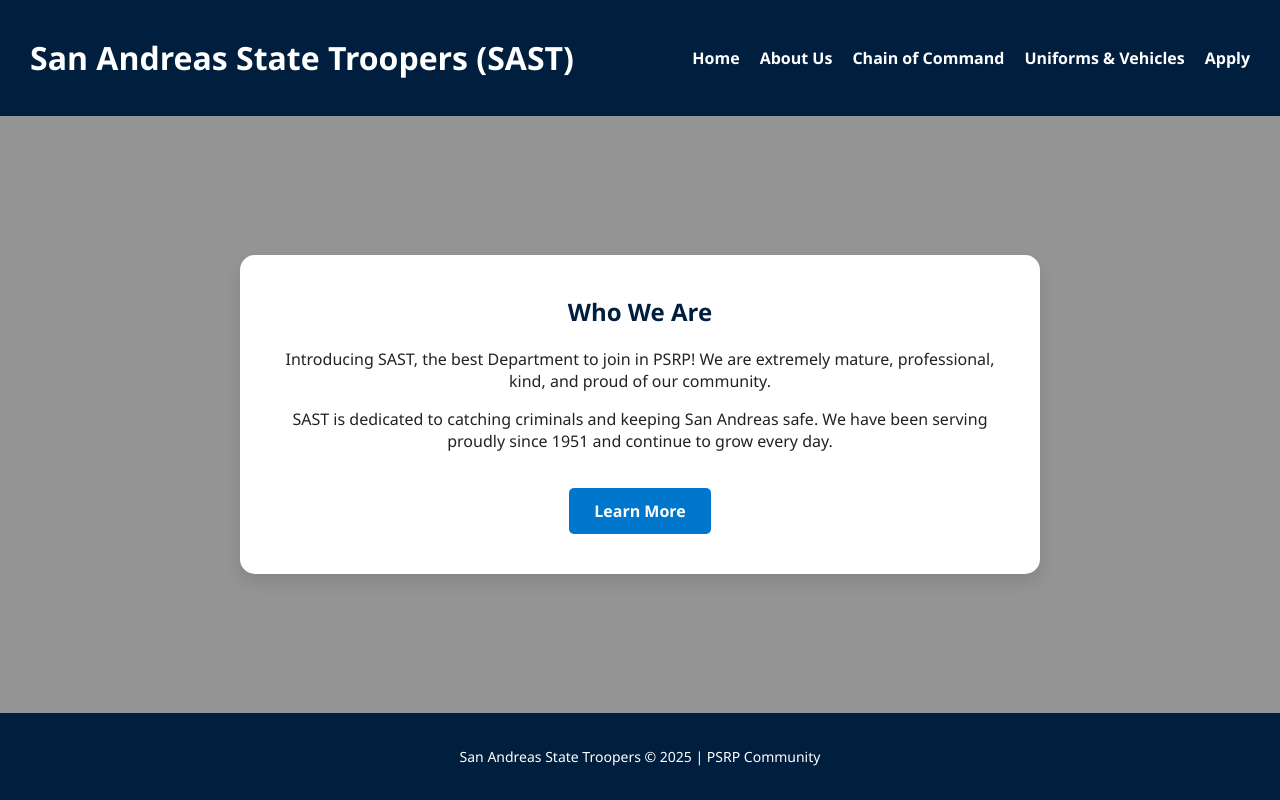
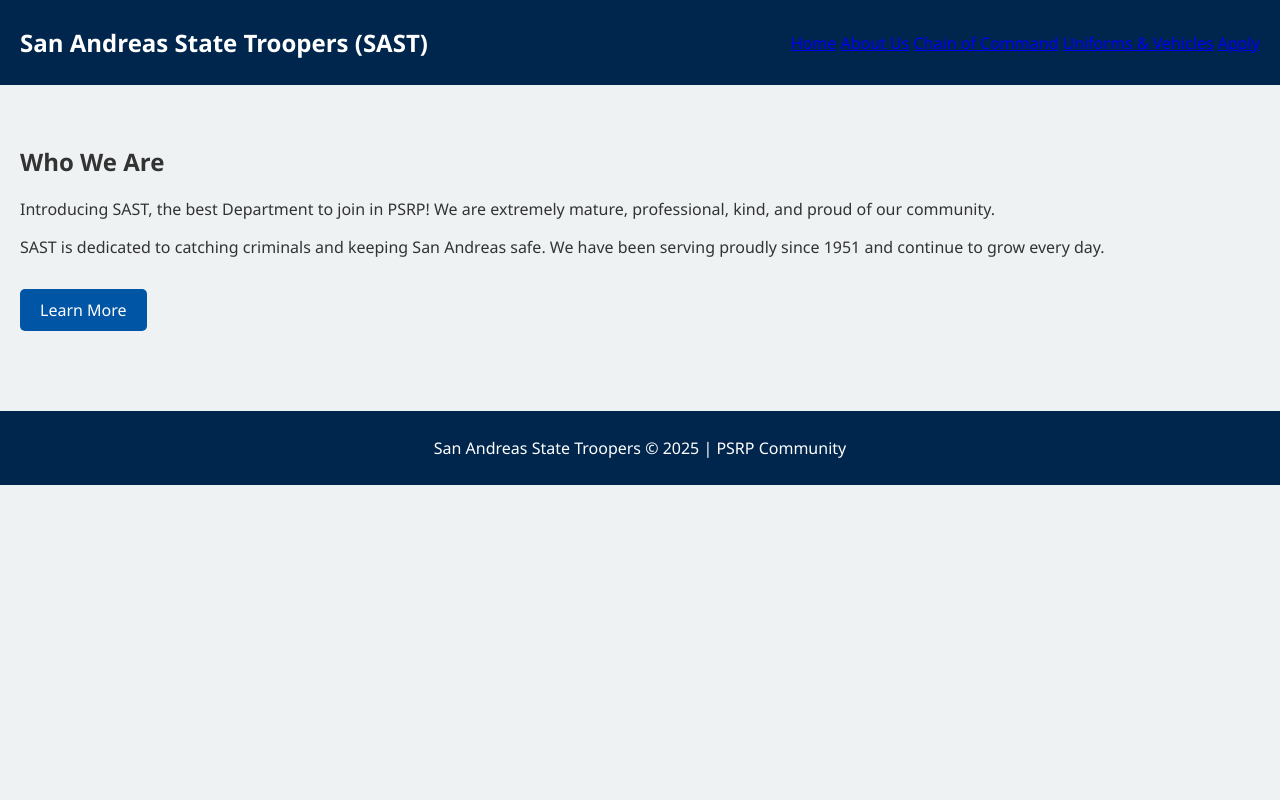
Before and after one commit to MotoN1lz/sast, a plain HTML site: page index.html in a window 1280 px wide. Drawn offline with Linux system fonts and the light colour scheme.

Commit message:
Revert "Soren"
This reverts commit 62878b970447612d3b49d026a6835c00b1621cbb.

```diff
--- a/style.css
+++ b/style.css
@@ -1,136 +1,107 @@
-* {
-  box-sizing: border-box;
-}
-
 body {
   font-family: 'Segoe UI', sans-serif;
   margin: 0;
-  padding: 0;
-  background-color: #949494;
-  color: #222;
-  display: flex;
-  flex-direction: column;
-  min-height: 100vh;
+  background: #eef2f3;
+  color: #333;
 }
 
 header {
-  background-color: #001f3f;
-  padding: 15px 30px;
+  background: #00264d;
+  color: white;
+  padding: 10px 20px;
   display: flex;
+  align-items: center;
   justify-content: space-between;
-  align-items: center;
-  color: white;
   position: sticky;
   top: 0;
   z-index: 100;
 }
 
-header img {
-  height: 50px;
+h1 {
+  font-size: 24px;
 }
 
-nav {
+nav.desktop-nav {
   display: flex;
-  gap: 20px;
+  gap: 15px;
 }
 
-nav a {
+nav.desktop-nav a, .mobile-nav a {
+  text-decoration: none;
   color: white;
-  text-decoration: none;
   font-weight: bold;
-  font-size: 16px;
-  transition: color 0.3s;
 }
 
-nav a:hover {
-  color: #00aaff;
+nav.desktop-nav a:hover, .mobile-nav a:hover {
+  color: #00bfff;
 }
 
 .menu-icon {
   display: none;
-  font-size: 30px;
+  font-size: 28px;
   cursor: pointer;
 }
 
 .mobile-nav {
   display: none;
   flex-direction: column;
-  background-color: #001f3f;
+  background: #00264d;
   width: 100%;
+  position: absolute;
+  top: 60px;
+  left: 0;
+  padding: 10px;
 }
 
 .mobile-nav a {
-  padding: 10px;
-  text-align: center;
-  border-top: 1px solid rgba(255,255,255,0.2);
+  padding: 10px 0;
+  border-bottom: 1px solid rgba(255,255,255,0.2);
 }
 
-main {
-  flex: 1;
-  padding: 50px 20px;
+.mobile-nav.active {
   display: flex;
-  align-items: center;
-  justify-content: center;
-  animation: fadeIn 1s ease-in-out;
 }
 
-.content {
+/* Main content */
+main {
+  padding: 40px 20px;
+}
+
+section.intro {
   background: white;
-  padding: 40px;
-  max-width: 800px;
-  width: 100%;
-  border-radius: 15px;
-  box-shadow: 0px 8px 16px rgba(0,0,0,0.1);
+  padding: 30px;
+  border-radius: 10px;
   text-align: center;
 }
 
-.content h2 {
-  margin-top: 0;
-  color: #001f3f;
+.button {
+  display: inline-block;
+  padding: 10px 20px;
+  background: #0055a5;
+  color: white;
+  border-radius: 5px;
+  text-decoration: none;
+  margin-top: 15px;
+}
+
+.button:hover {
+  background: #003f7f;
 }
 
 footer {
+  background: #00264d;
+  color: white;
   text-align: center;
-  padding: 20px;
-  background-color: #001f3f;
-  color: white;
-  font-size: 14px;
+  padding: 10px;
+  margin-top: 40px;
 }
 
-.button {
-  background-color: #0077cc;
-  color: white;
-  padding: 12px 25px;
-  border-radius: 5px;
-  text-decoration: none;
-  font-weight: bold;
-  margin-top: 20px;
-  display: inline-block;
-  transition: background-color 0.3s;
-}
-
-.button:hover {
-  background-color: #005fa3;
-}
-
-/* Mobile responsive */
+/* MOBILE */
 @media (max-width: 768px) {
-  nav {
+  nav.desktop-nav {
     display: none;
   }
   .menu-icon {
     display: block;
   }
-  .mobile-nav {
-    display: none;
-  }
-  .mobile-nav.active {
-    display: flex;
-  }
 }
-
-/* Smooth content appearance */
-@keyframes fadeIn {
-  from { opacity: 0; }
-  to { opacity: 1; }
-}
```
